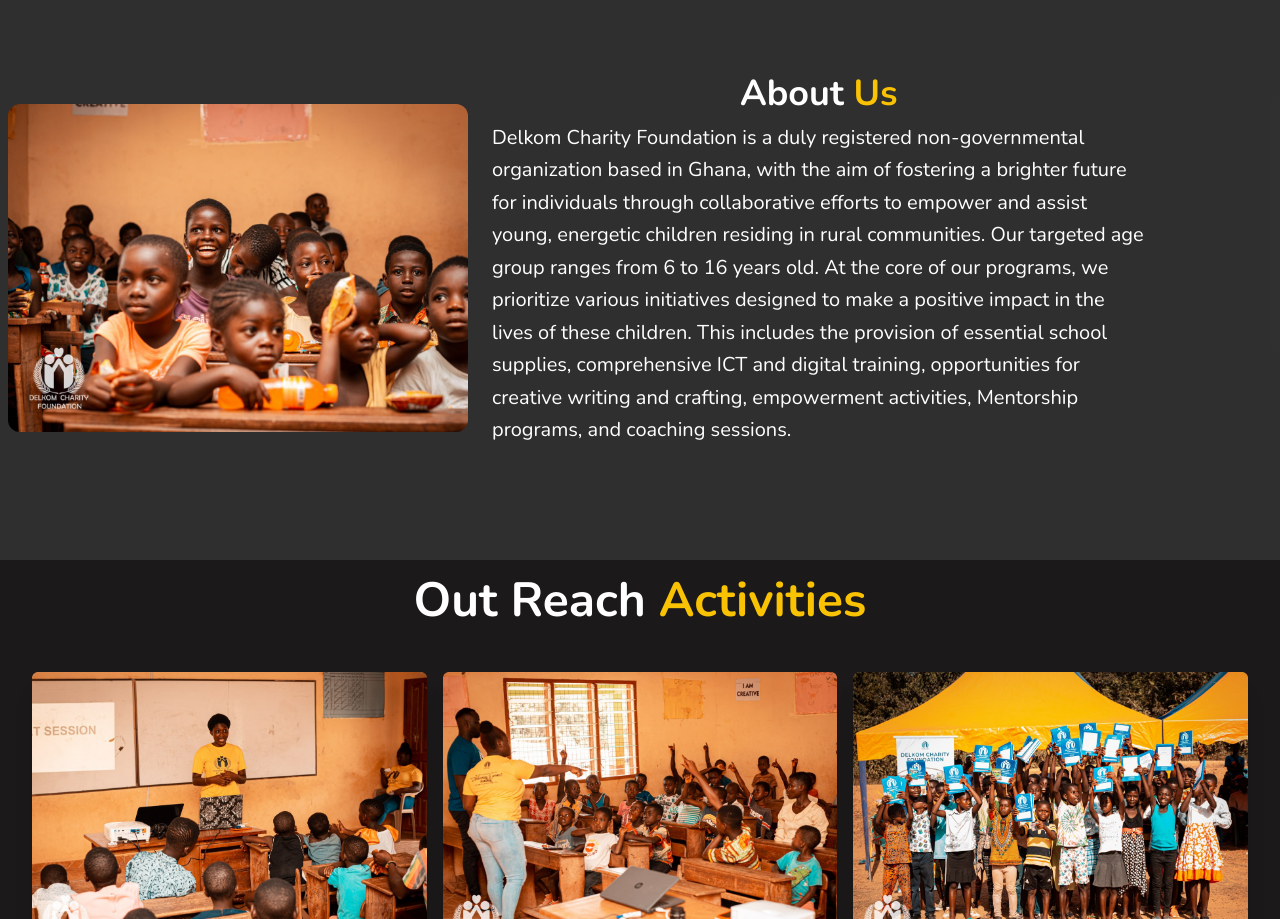
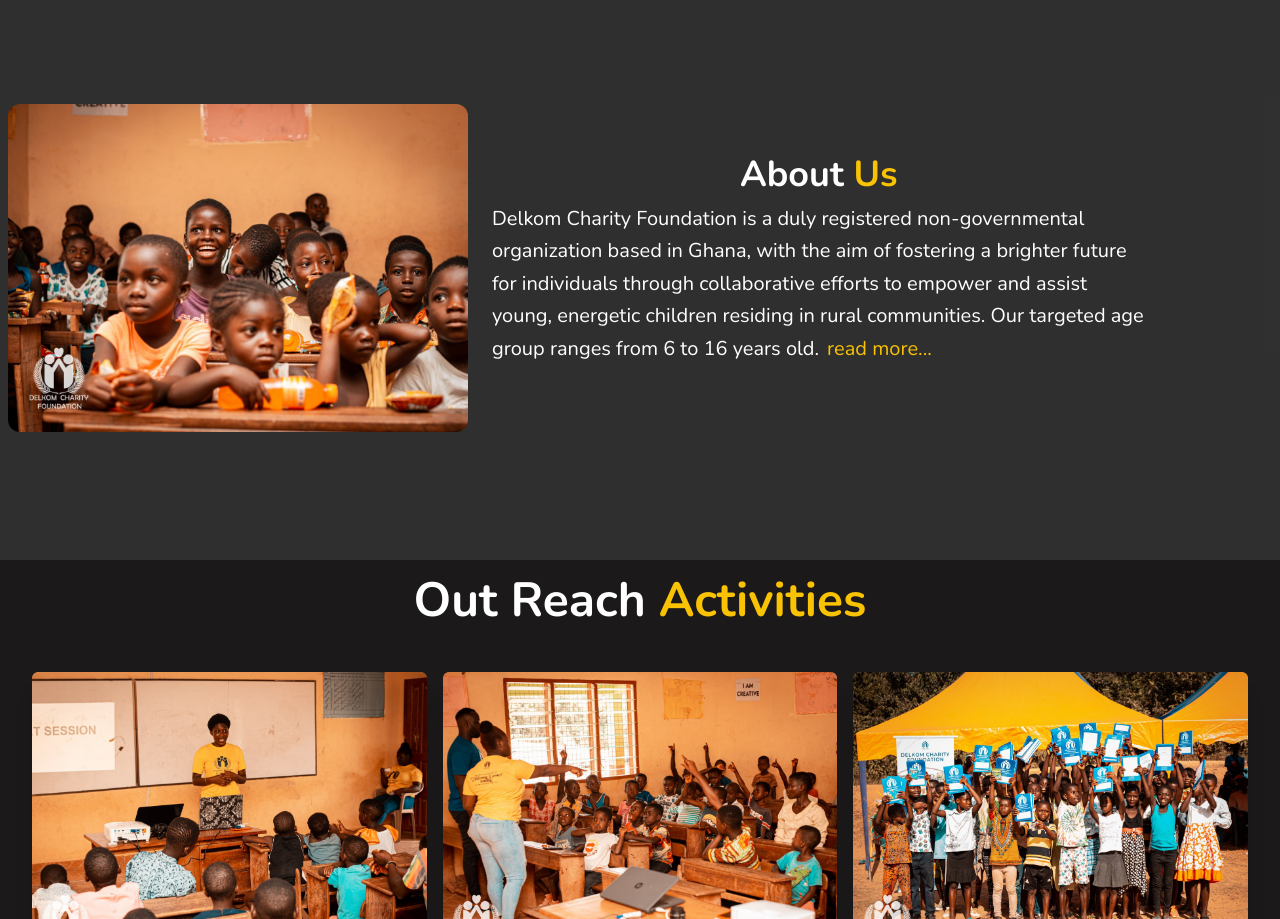
Before and after one commit to henryamos/DelkomFoundation, a React (Vite) app: page / in a window 1280 px wide. Shown: the part 920-1839 px from the top of the page. Built offline with nearby package versions, Linux system fonts and the light colour scheme.

Commit message:
✨ feat(about): Add detailed about page and navigation ➕ feat(about): Add about detailed page accessible from about page 🚀 feat(about): Introduce detailed about page with navigation from main about page

```diff
--- a/package.json
+++ b/package.json
@@ -11,6 +11,7 @@
     "preview": "vite preview"
   },
   "dependencies": {
+    "axios": "^1.7.9",
     "framer-motion": "^11.0.8",
     "react": "^18.2.0",
     "react-dom": "^18.2.0",
--- a/src/App.jsx
+++ b/src/App.jsx
@@ -10,6 +10,7 @@ const OurImpact = lazy(() => import('./pages/OurImpact'));
 const Team = lazy(() => import('./pages/Team'));
 const ContactUs = lazy(() => import('./pages/ContactUs'));
 const DonationPage = lazy(() => import('./pages/DonationPage'));
+const AboutDetails = lazy(() => import('./pages/AboutDetails'));
 
 function App() {
   const [loading, setLoading] = useState(true);
@@ -52,6 +53,7 @@ function App() {
         <Routes>
           <Route path="/" element={<Layout><Home /></Layout>} />
           <Route path="/about" element={<Layout><About /></Layout>} />
+          <Route path="/about-details" element={<Layout><AboutDetails /></Layout>} />
           <Route path="/activities" element={<Layout><Activities /></Layout>} />
           <Route path="/our-impact" element={<Layout><OurImpact /></Layout>} />
           <Route path="/team" element={<Layout><Team /></Layout>} />
--- a/src/components/data/data.js
+++ b/src/components/data/data.js
@@ -20,28 +20,33 @@ export const LinkData = [
   },
   {
     id: 3,
+    title: "About",
+    url: "/AboutDetails",
+  },
+  {
+    id: 4,
     title: "Activities",
     url: "/Activities",
   },
   {
-    id: 4,
+    id: 5,
     title: "Our Impact",
     url: "/Our-impact",
   },
   {
-    id: 5,
+    id: 6,
     title: "Donate",
     url: "/donatePage",
   },
 
   {
-    id: 6,
+    id: 7,
     title: "Team",
     url: "/Team",
   },
 
   {
-    id: 7,
+    id: 8,
     title: "Contact Us",
     url: "/contact-us",
   },
--- a/src/pages/About.jsx
+++ b/src/pages/About.jsx
@@ -1,31 +1,32 @@
-import { useState } from 'react';
-import { motion } from 'framer-motion'; // Import motion from framer-motion
+import { motion } from 'framer-motion';
+import { useNavigate } from 'react-router-dom';
 import backgroundImg1 from "../assets/delkom1.jpg";
 
 const About = () => {
-  const [revealed, setRevealed] = useState(true); // Start with the text revealed
+  const navigate = useNavigate();
 
-  const toggleReveal = () => {
-    setRevealed(!revealed);
+  const variants = {
+    hidden: { opacity: 0, scale: 0.8 },
+    visible: { opacity: 1, scale: 1 },
+    exit: { opacity: 0, scale: 0.8 },
   };
 
-  // Animation variants for pop-in effect
-  const variants = {
-    hidden: { opacity: 0, scale: 0.8 }, // Start off-screen and smaller
-    visible: { opacity: 1, scale: 1 }, // Scale to full size and full opacity
-    exit: { opacity: 0, scale: 0.8 }, // Scale down and fade out
+  const handleReadMore = () => {
+    navigate('/about-details');
   };
+
+  const shortText = "Delkom Charity Foundation is a duly registered non-governmental organization based in Ghana, with the aim of fostering a brighter future for individuals through collaborative efforts to empower and assist young, energetic children residing in rural communities. Our targeted age group ranges from 6 to 16 years old.";
 
   return (
     <>
-      {/* Mobile & Tablet Section - Visible on screens smaller than 'lg' */}
+      {/* Mobile & Tablet Section */}
       <motion.section
         className="w-full lg:hidden text-left tracking-normal text-primary flex justify-center bg-overlayPrimary"
         initial="hidden"
         animate="visible"
         exit="exit"
         variants={variants}
-        transition={{ duration: 0.5 }} // Adjust duration as needed
+        transition={{ duration: 0.5 }}
       >
         <div className="w-[85%] lg:w-[90%]">
           <div>
@@ -39,60 +40,27 @@ const About = () => {
               src={backgroundImg1}
               alt="Delkom Charity Foundation"
             />
-            <div
-              className="p-2 mx-auto text-xl leading-loose text-ptSans"
-              onClick={toggleReveal}
-            >
-              {revealed ? (
-                <>
-                  Delkom Charity Foundation is a duly registered
-                  non-governmental organization based in Ghana, with the aim of
-                  fostering a brighter future for individuals through
-                  collaborative efforts to empower and assist young, energetic
-                  children residing in rural communities. Our targeted age group
-                  ranges from 6 to 16 years old.
-                  <span
-                    onClick={toggleReveal}
-                    className="cursor-pointer text-darkYellow"
-                  >
-                    read more...
-                  </span>
-                </>
-              ) : (
-                <>
-                  Delkom Charity Foundation is a duly registered
-                  non-governmental organization based in Ghana, with the aim of
-                  fostering a brighter future for individuals through
-                  collaborative efforts to empower and assist young, energetic
-                  children residing in rural communities. Our targeted age group
-                  ranges from 6 to 16 years old. At the core of our programs, we
-                  prioritize various initiatives designed to make a positive
-                  impact in the lives of these children. This includes the
-                  provision of essential school supplies, comprehensive ICT and
-                  digital training, opportunities for creative writing and
-                  crafting, empowerment activities, Mentorship programs, and
-                  coaching sessions.
-                  <span
-                    onClick={toggleReveal}
-                    className="cursor-pointer text-darkYellow"
-                  >
-                    read less...
-                  </span>
-                </>
-              )}
+            <div className="p-2 mx-auto text-xl leading-loose text-ptSans">
+              {shortText}
+              <span
+                onClick={handleReadMore}
+                className="cursor-pointer text-darkYellow ml-2"
+              >
+                read more...
+              </span>
             </div>
           </div>
         </div>
       </motion.section>
 
-      {/* Desktop Section - Visible on screens 'lg' and larger */}
+      {/* Desktop Section */}
       <motion.section
         className="bg-primaryDark hidden lg:block w-full min-h-[600px] mx-auto px-2"
         initial="hidden"
         animate="visible"
         exit="exit"
         variants={variants}
-        transition={{ duration: 0.5 }} // Adjust duration as needed
+        transition={{ duration: 0.5 }}
       >
         <div className="w-[80%] lg:w-[90%] lg:grid lg:grid-cols-1 xl:grid-cols-12 gap-6">
           <div className="xl:col-span-5 lg:min-h-[600px] flex justify-center items-center">
@@ -104,22 +72,17 @@ const About = () => {
           </div>
           <div className="xl:col-span-7 lg:min-h-[400px] flex flex-col justify-center">
             <h2 className="text-4xl text-white font-bold text-center text-nunito">
-              About
-              <span className="text-darkYellow"> Us </span>
+              About <span className="text-darkYellow">Us</span>
             </h2>
-            <p className="mt-2 text-xl leading-relaxed text-ptSans capitalize-none text-white">
-              Delkom Charity Foundation is a duly registered non-governmental
-              organization based in Ghana, with the aim of fostering a brighter
-              future for individuals through collaborative efforts to empower
-              and assist young, energetic children residing in rural
-              communities. Our targeted age group ranges from 6 to 16 years old.
-              At the core of our programs, we prioritize various initiatives
-              designed to make a positive impact in the lives of these children.
-              This includes the provision of essential school supplies,
-              comprehensive ICT and digital training, opportunities for creative
-              writing and crafting, empowerment activities, Mentorship programs,
-              and coaching sessions.
-            </p>
+            <div className="mt-2 text-xl leading-relaxed text-ptSans capitalize-none text-white">
+              {shortText}
+              <span
+                onClick={handleReadMore}
+                className="cursor-pointer text-darkYellow ml-2"
+              >
+                read more...
+              </span>
+            </div>
           </div>
         </div>
       </motion.section>
--- /dev/null
+++ b/src/pages/AboutDetails.jsx
@@ -0,0 +1,54 @@
+import { motion } from "framer-motion";
+import backgroundImg1 from "../assets/delkom1.jpg";
+
+const AboutDetails = () => {
+  const variants = {
+    hidden: { opacity: 0, scale: 0.8 },
+    visible: { opacity: 1, scale: 1 },
+    exit: { opacity: 0, scale: 0.8 },
+  };
+
+  return (
+    <motion.section
+      className="bg-primaryDark w-full min-h-screen px-4 py-8"
+      initial="hidden"
+      animate="visible"
+      exit="exit"
+      variants={variants}
+      transition={{ duration: 0.5 }}
+    >
+      <div className="max-w-4xl mx-auto">
+        <h2 className="text-4xl text-white font-bold text-center text-nunito mb-8">
+          About <span className="text-darkYellow">Us</span>
+        </h2>
+
+        <img
+          className="w-full h-auto rounded-xl mb-8"
+          src={backgroundImg1}
+          alt="Delkom Charity Foundation"
+        />
+
+        <div className="text-xl leading-relaxed text-ptSans text-white">
+          <p className="mb-6">
+            Delkom Charity Foundation is a duly registered non-governmental
+            organization based in Ghana, with the aim of fostering a brighter
+            future for individuals through collaborative efforts to empower and
+            assist young, energetic children residing in rural communities. Our
+            targeted age group ranges from 6 to 16 years old.
+          </p>
+          <p className="mb-6">
+            At the core of our programs, we prioritize various initiatives
+            designed to make a positive impact in the lives of these children.
+            This includes the provision of essential school supplies,
+            comprehensive ICT and digital training, opportunities for creative
+            writing and crafting, empowerment activities, Mentorship programs,
+            and coaching sessions.
+          </p>
+          {/* Add more paragraphs with additional information about the foundation */}
+        </div>
+      </div>
+    </motion.section>
+  );
+};
+
+export default AboutDetails;
--- a/src/pages/Home.jsx
+++ b/src/pages/Home.jsx
@@ -55,6 +55,7 @@ export const HomeContent = () => {
       text: "Your support can help us reach more children in need.",
     },
   ];
+
 
   return (
     <>
--- /dev/null
+++ b/src/services/Config.js
@@ -0,0 +1,8 @@
+import axios from "axios";
+
+const BASE_URL = import.meta.env.VITE_API_URL;
+
+export const api = axios.create({
+  baseURL: BASE_URL,
+});
+console.log(api);
```
Also changed, not shown: 2 other files (tests, documents, lock files or other folders).
